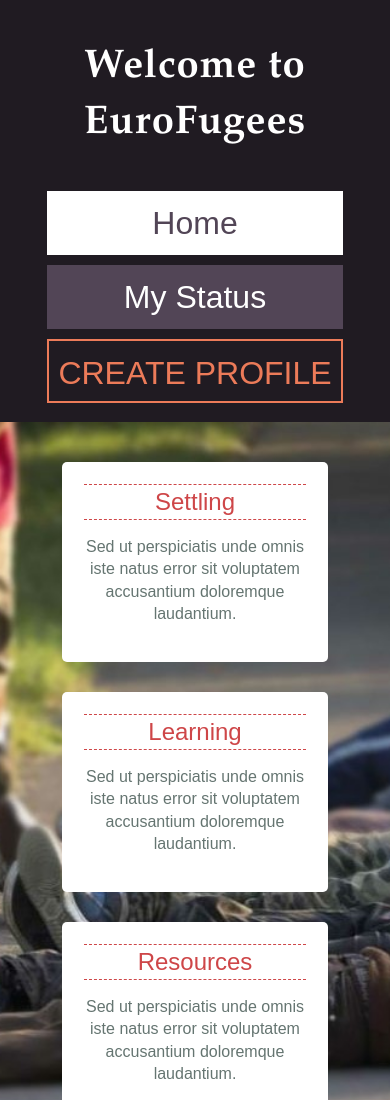
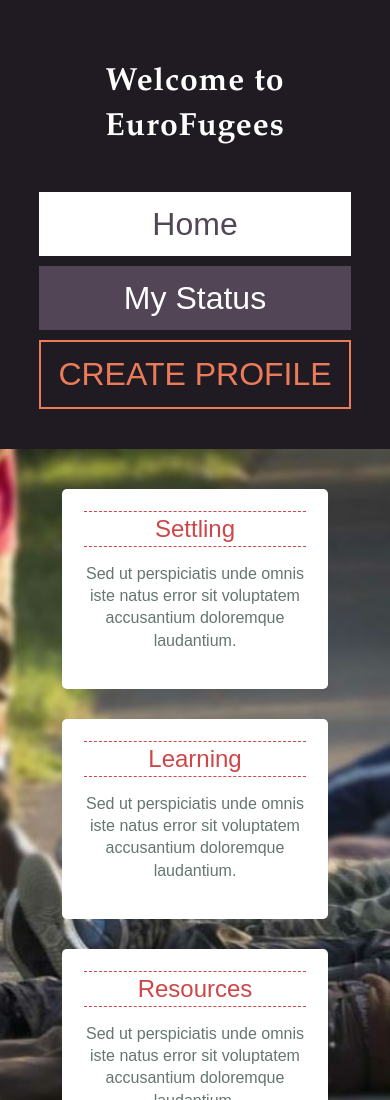
Before and after one commit to akahhaleh/EuroFugees, a plain HTML site: page index.html in a window 390 px wide. Shown: the top 1100 px of the page. Drawn offline with nearby package versions, Linux system fonts and the light colour scheme.

Commit message:
fixed again for iphone

```diff
--- a/css/layout.css
+++ b/css/layout.css
@@ -1,9 +1,9 @@
 
 /* main header */
 .main-header {
-	height: 50%;
 	top: 0;
 	margin: 0;
+	padding: 30px 0 40px;
 	background: #201b22;
 	box-shadow: 0 0 5px #000;
 }
--- a/css/module.css
+++ b/css/module.css
@@ -42,7 +42,6 @@
 	width: 100%;
 	height: 100%;
 	width: 100%;
-	height: 4rem;
 	color: #EC7B59;
 	border: 2px solid #EC7B59;
 	padding: 10px 0;
@@ -95,7 +94,7 @@
 /* large typography */
 .large-header-title {
 	color: #fff;
-	font-size: 2.5rem;
+	font-size: 2rem;
 	text-align: center;
 	margin: 10% 0;
 	font-family: "Garamond", "Times New Roman", serif;
```
